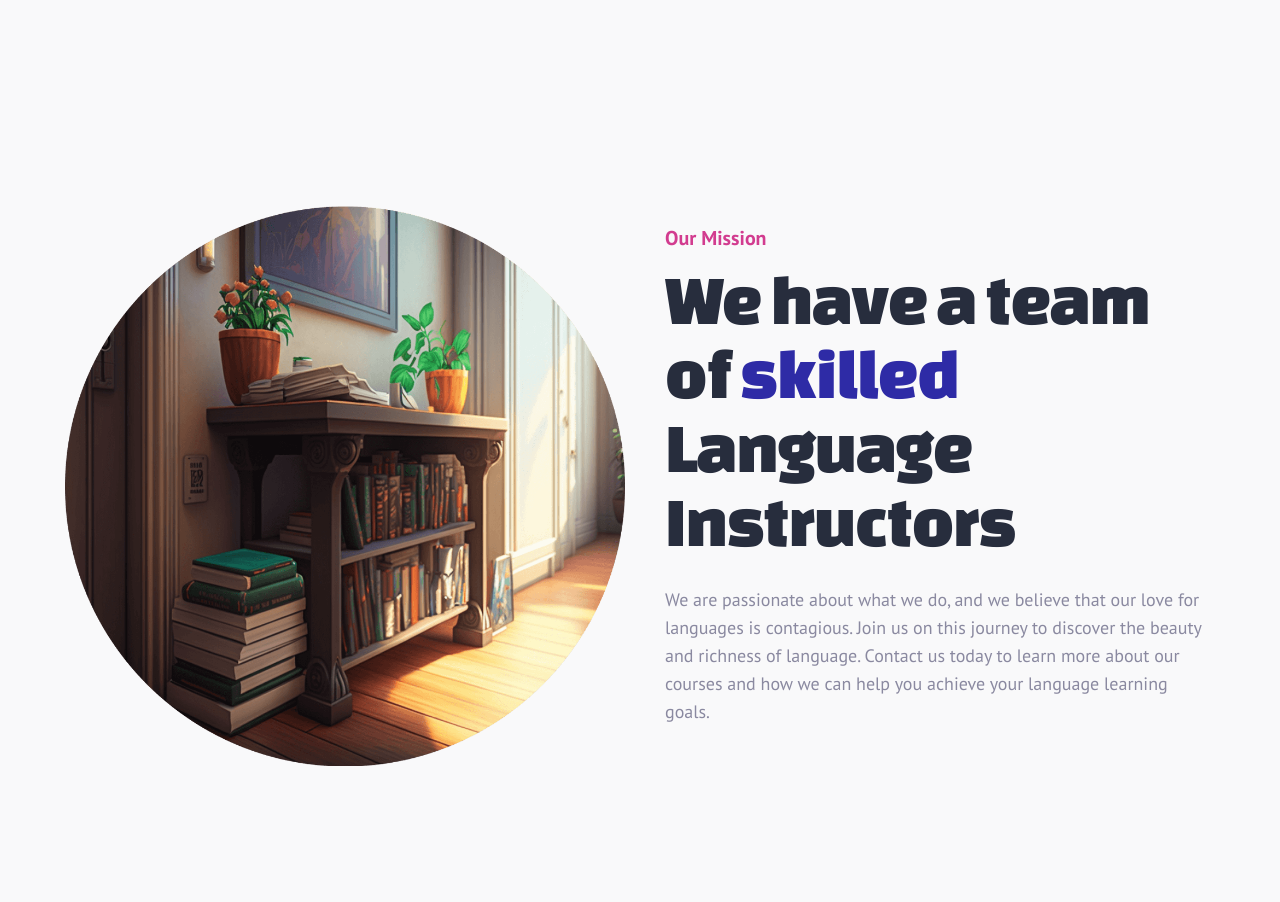
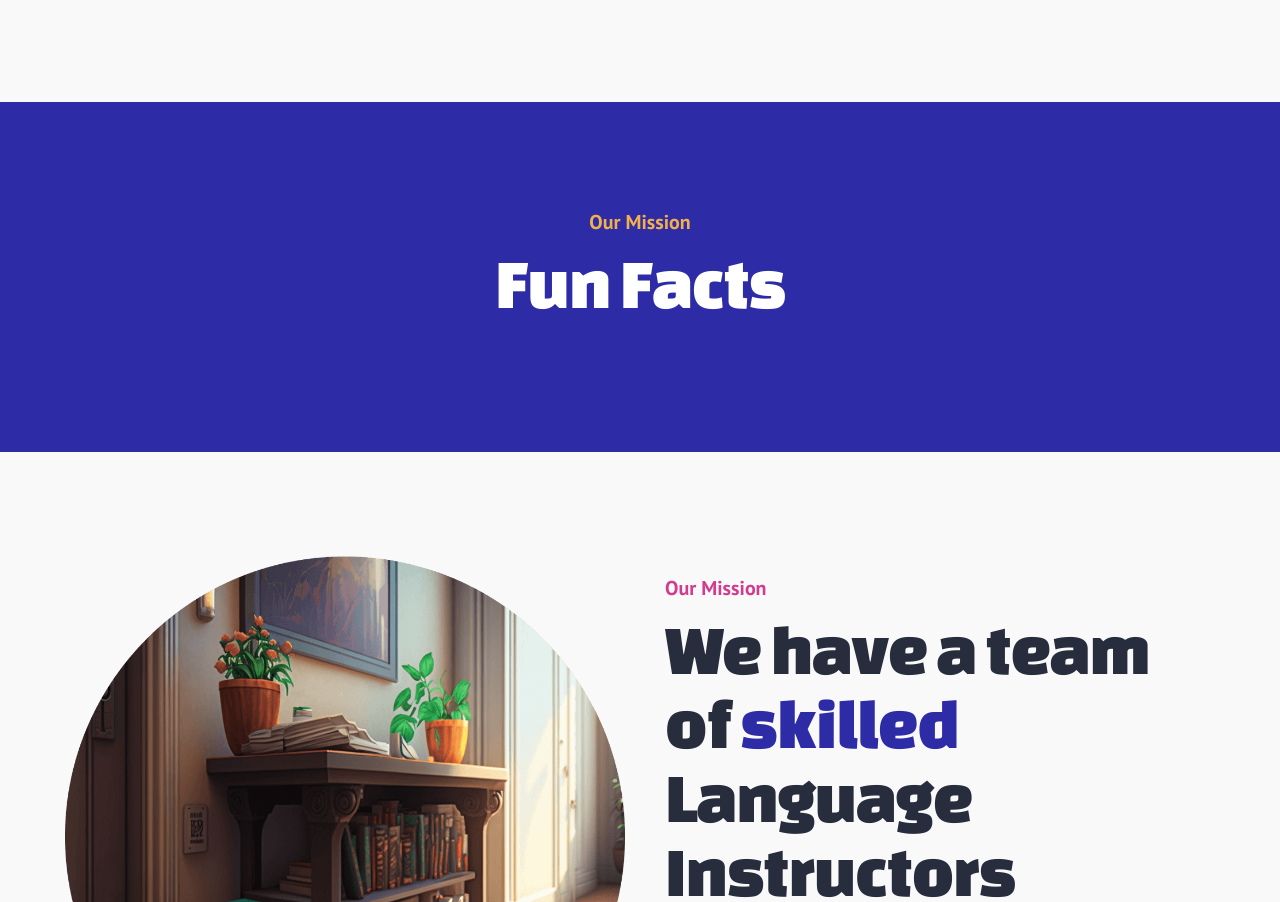
Before and after one commit to danielswift10/project-angies, a React (Create React App) app: page /about in a window 1280 px wide. Shown: the part 1372-2274 px from the top of the page. Built offline with nearby package versions, Linux system fonts and the light colour scheme.

Commit message:
style: added styling

```diff
--- a/src/Components/About/FunFact.jsx
+++ b/src/Components/About/FunFact.jsx
@@ -1,7 +1,27 @@
+import { collaborateLg, collaborateMb, earth } from "../../Assets";
+import { Button } from "../../Utils";
+import styles, { layout } from "../../style";
+
 const FunFact = () => {
-    return (
-        <div></div>
-     );
-}
+  return (
+    <div className="bg-purple py-14">
+      <div
+        className={`${styles.boxWidth} ${styles.flexCenter} ss:px-0 ss:w-[600px] lg:w-[1120px] xlg:w-[1200px] xl:w-[1280px] lg:px-0  md:w-[920px] md:px-0 ${styles.padding} gap-10 ${layout.section1}`}
+      >
+        <div className="content text-center ">
+          <h4 className={`${styles.heading4} mb-2 text-yellow`}>
+            Our Mission
+          </h4>
+          <h2
+            className={`${styles.heading2} text-[44px] xs:w-[] ss:w-[] md:w-[] lg:w-[]  ss:text-[48px] mb-7 text-white leading-[46px] ss:leading-[56px]  tracking-[-1.32px] `}
+          >
+            Fun Facts
+          </h2>
+
+        </div>
+      </div>
+    </div>
+  );
+};
 
 export default FunFact;
--- a/src/Components/About/index.js
+++ b/src/Components/About/index.js
@@ -1,11 +1,11 @@
 import Hero from "./Hero";
 import Passion from "./Passion";
 import Skilled from "./Skilled";
-
-
+import FunFact from "./FunFact";
 
 export {
     Hero,
     Passion,
     Skilled,
+    FunFact,
 }
--- a/src/Pages/About/About.jsx
+++ b/src/Pages/About/About.jsx
@@ -1,6 +1,5 @@
 import { useEffect } from "react";
-import styles from "../../style";
-import { Hero, Passion, Skilled } from "../../Components/About";
+import { FunFact, Hero, Passion, Skilled } from "../../Components/About";
 
 const About = (props) => {
   useEffect(() => {
@@ -11,7 +10,9 @@ const About = (props) => {
     <div>
       <Hero/>
       <Passion/>
+      <FunFact/>
       <Skilled/>
+
     </div>
   );
 };
```
